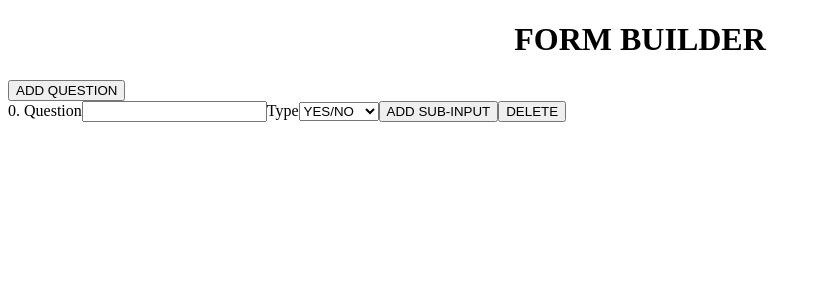
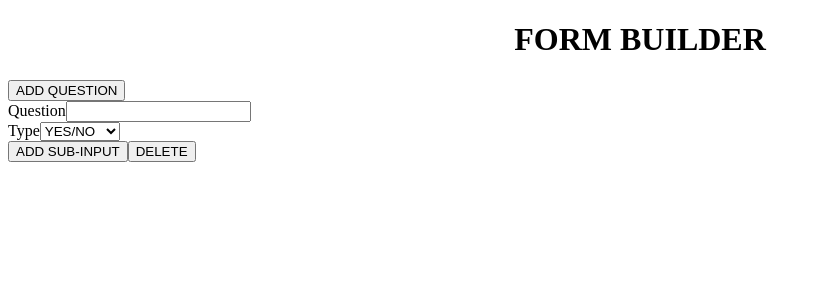
Before and after one commit to allenanle/FormBuilder, a React app: page / in a window 1280 px wide. Both pictures are taken after a click on the button "ADD QUESTION". Shown: the top 300 px of the page, without its empty margins (0-821 px from the left). Built offline with nearby package versions, Linux system fonts and the light colour scheme; the HTML template or start-up script is replaced by a standard one.

Commit message:
Edit HTML layout for Question component as wireframe

```diff
--- a/src/components/Question.js
+++ b/src/components/Question.js
@@ -11,15 +11,36 @@ const Question = (props) => {
   })
 
   return (
+    <div>
       <div className='question'>
+        {/* CONDITION */}
+        {props.parentId !== null &&
           <div>
             <label>
-          {props.id}. Question
+              Condition
+              <select>
+                <option>EQUALS</option>
+                <option>GREATER THAN</option>
+                <option>LESS THAN</option>
+              </select>
+            </label>
+            <label>
               <input
                 type="text"
               />
             </label>
+          </div>
+        }
 
+        {/* QUESTION */}
+        <div>
+          <label>
+            Question
+            <input
+              type="text"
+            />
+          </label>
+          <div>
             <label>
               Type
               <select>
@@ -28,22 +49,26 @@ const Question = (props) => {
                 <option>NUMBER</option>
               </select>
             </label>
+          </div>
+        </div>
 
-        {/* ADD SUB-INPUT */}
+        {/* BUTTONS */}
+        <div>
           <button onClick={ addSubInput }>
             ADD SUB-INPUT
           </button>
-
-        {/* DELETE */}
           <button>DELETE</button>
         </div>
+      </div>
 
+      <div>
         {props.subs.length > 0 &&
           <SubInputList
             { ...props }
           />
         }
       </div>
+    </div>
   )
 }
 
```
Also changed, not shown: 1 other file (tests, documents, lock files or other folders). Lines whose indentation alone changed are shown as unchanged.
